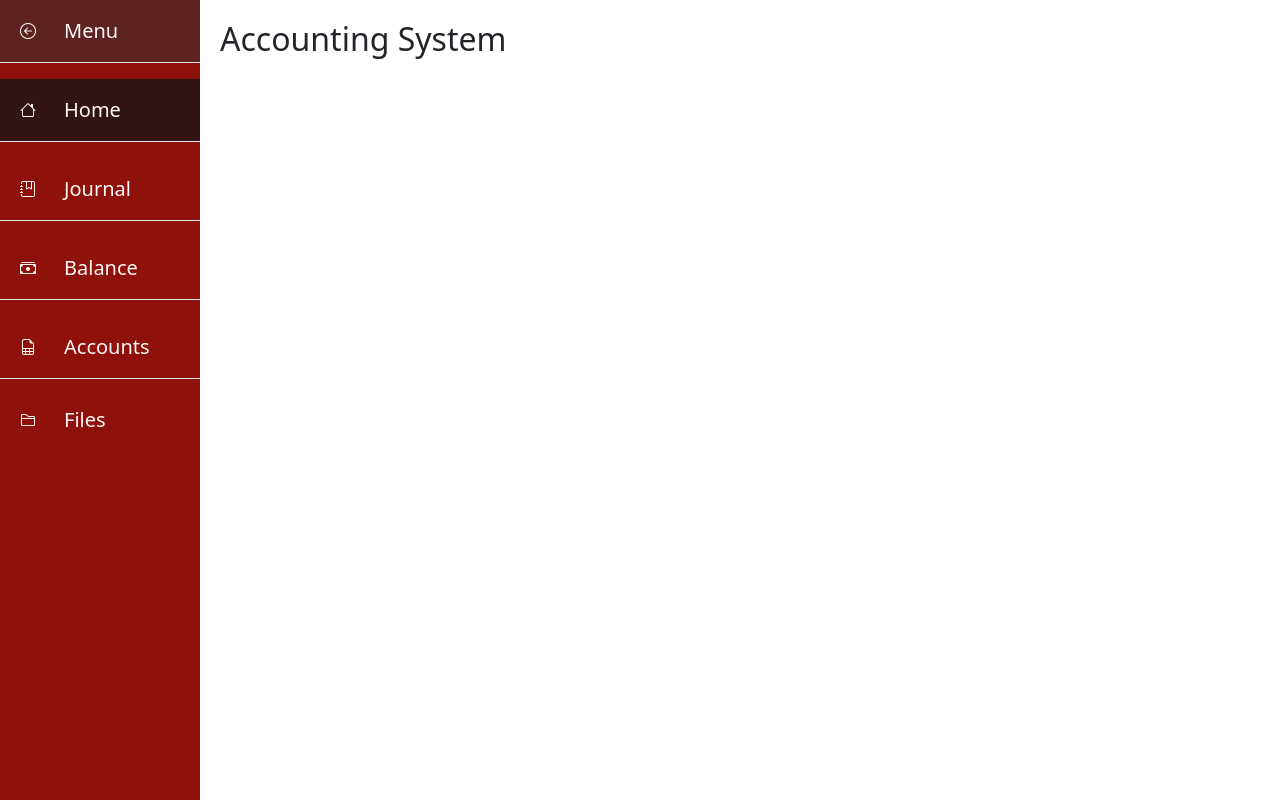
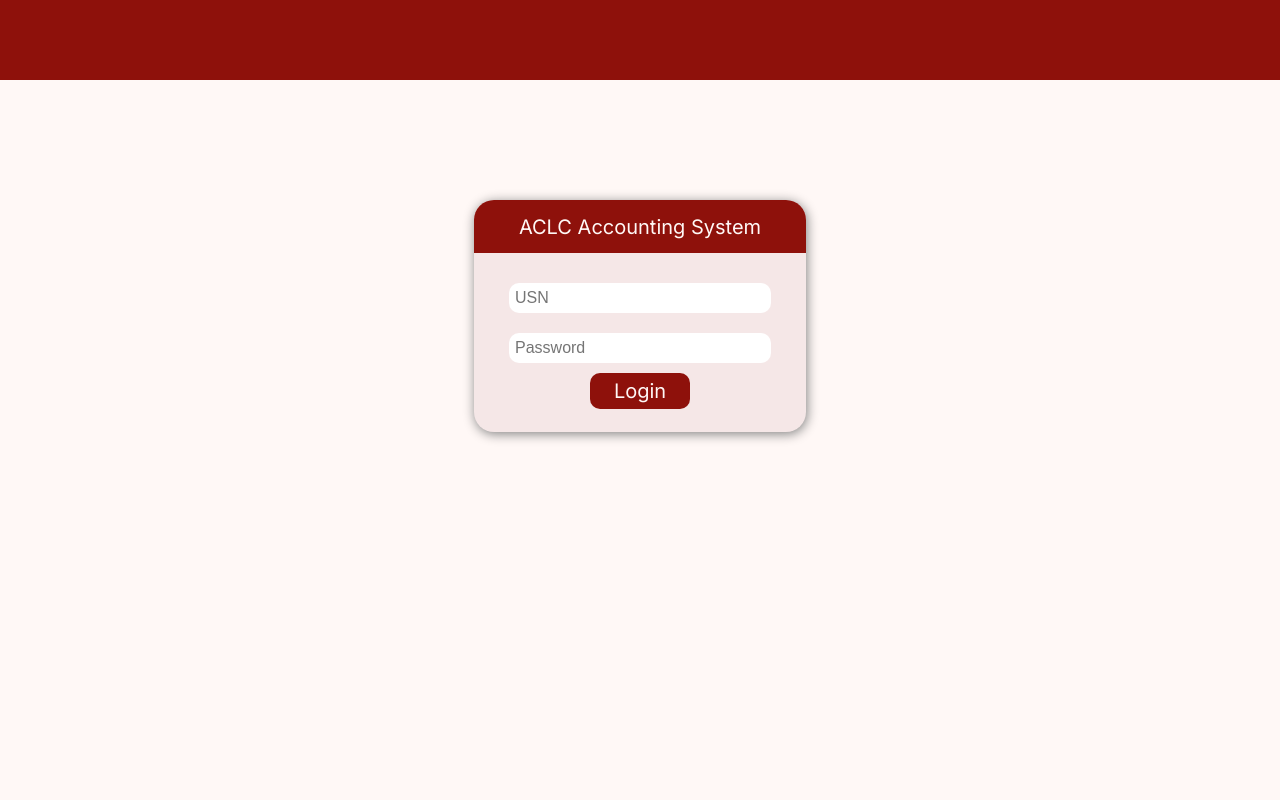
Before and after one commit to rjpd-7/Accounting-System, a Django app: page / in a window 1280 px wide. Run offline with Django 5.2, Linux system fonts and the light colour scheme; some web fonts are replaced.

Commit message:
Put login page in urls

```diff
--- a/AccountingSystem/Accounting_System/static/styles/styles.css
+++ b/AccountingSystem/Accounting_System/static/styles/styles.css
@@ -15,7 +15,7 @@ body {
 .login_container {
     margin: 50px;
     margin-inline: auto;
-    background-color: #EFCBC9;
+    background-color: #f5e7e7;
     width: 332px;
     height: 232px;
     border-radius: 20px;
--- a/AccountingSystem/Accounting_System/templates/Front_End/layout.html
+++ b/AccountingSystem/Accounting_System/templates/Front_End/layout.html
@@ -4,7 +4,7 @@
 <head>
     <meta charset="UTF-8">
     <meta name="viewport" content="width=device-width, initial-scale=1.0">
-    <link rel="stylesheet" href="{% 'static styles/styles.css' %}">
+    <link rel="stylesheet" href="{% static 'styles/styles.css' %}">
     <link href="https://cdn.jsdelivr.net/npm/bootstrap@5.3.8/dist/css/bootstrap.min.css" rel="stylesheet" integrity="sha384-sRIl4kxILFvY47J16cr9ZwB07vP4J8+LH7qKQnuqkuIAvNWLzeN8tE5YBujZqJLB" crossorigin="anonymous">
     <link rel="stylesheet" href="https://cdn.jsdelivr.net/npm/bootstrap-icons@1.13.1/font/bootstrap-icons.min.css">
 
--- a/AccountingSystem/Accounting_System/templates/Front_End/login.html
+++ b/AccountingSystem/Accounting_System/templates/Front_End/login.html
@@ -1,9 +1,10 @@
+{% load static %}
 <!DOCTYPE html>
 <html lang="en">
 <head>
     <meta charset="UTF-8">
     <meta name="viewport" content="width=device-width, initial-scale=1.0">
-    <link rel="stylesheet" href="styles/styles.css">
+    <link rel="stylesheet" href="{% static 'styles/styles.css' %}">
     <link rel="preconnect" href="https://fonts.googleapis.com">
     <link rel="preconnect" href="https://fonts.gstatic.com" crossorigin>
     <link href="https://fonts.googleapis.com/css2?family=Anta&family=Inter:ital,opsz,wght@0,14..32,100..900;1,14..32,100..900&display=swap" rel="stylesheet">
@@ -23,7 +24,7 @@
             <div class="input_box">
                 <input type="text" name="usn" id="usn" required placeholder="USN">
                 <input type="password" name="password" id="password" required placeholder="Password">
-                <button class="loginBTN"><b>Login</b></button>
+                <button class="loginBTN">Login</button>
             </div>
         </form>
     </div>
--- a/AccountingSystem/Accounting_System/urls.py
+++ b/AccountingSystem/Accounting_System/urls.py
@@ -6,9 +6,10 @@ app_name = "AccountingSystem"
 
 # URL configuration for Accounting_System.
 urlpatterns = [
-    path("", views.index, name="index"),
+    path("", views.login, name="index"),
     path("journal/", views.journals, name="journals"),
     path("insert_journals/", views.insert_journals, name="insert_journals"),
     path("accounts/", views.chart_of_accounts, name="accounts"),
-    path("files/", views.files, name="files")
+    path("files/", views.files, name="files"),
+    path("login/", views.login, name="login")
 ]
--- a/AccountingSystem/Accounting_System/views.py
+++ b/AccountingSystem/Accounting_System/views.py
@@ -9,6 +9,9 @@ from .models import JournalEntry, ChartOfAccounts
 # Landing Page / Dashboard
 def index(request):
     return render(request, "Front_End/index.html")
+
+def login(request):
+    return render(request, "Front_End/login.html")
 
 # Journal Entries Page
 def journals(request):
@@ -33,7 +36,7 @@ def insert_journals(request):
     return render(request, "Front_End/journal.html")
 
 def chart_of_accounts(request):
-    results = JournalEntry.objects.all()
+    results = ChartOfAccounts.objects.all()
     return render(request, "Front_End/accounts.html", {
         "accounts" : results
     })
```
